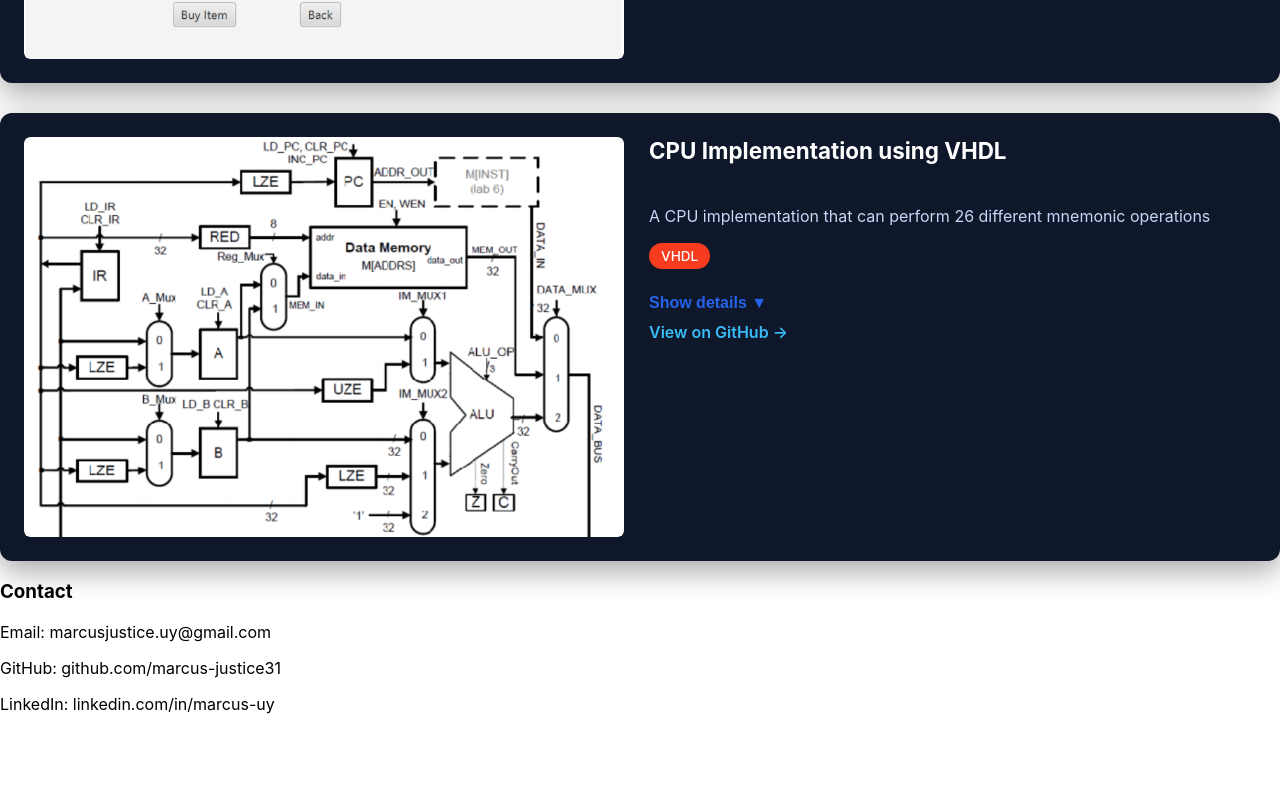
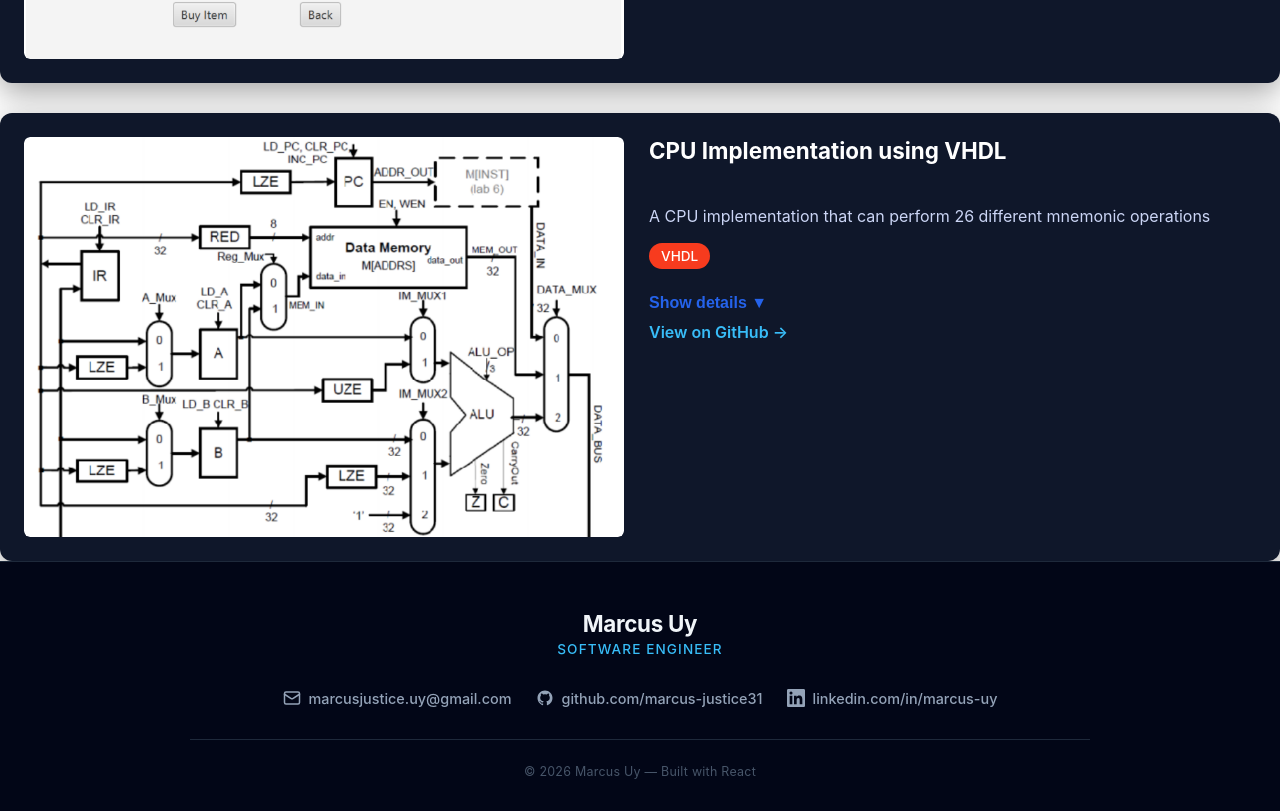
Before and after one commit to marcus-justice31/marcus-justice31.github.io, a React (Create React App) app: page / in a window 1280 px wide. Shown: the part 7790-8601 px from the top of the page. Before the commit the page ends 8520 px from the top, so only its background shows below. Built offline with nearby package versions, Linux system fonts and the light colour scheme.

Commit message:
Update Footer

```diff
--- a/src/App.js
+++ b/src/App.js
@@ -5,6 +5,7 @@
 import About from "./components/About";
 import TechFilter from "./components/TechFilter";
 import "./App.css";
+import Footer from "./components/Footer";
 
 function App() {
   const [activeTags, setActiveTags] = useState([]);
@@ -47,10 +48,7 @@
 
       {/* Contact */}
       <section>
-        <h3>Contact</h3>
-        <p>Email: marcusjustice.uy@gmail.com</p>
-        <p>GitHub: github.com/marcus-justice31</p>
-        <p>LinkedIn: linkedin.com/in/marcus-uy</p>
+        <Footer />
       </section>
     </div>
   );
--- /dev/null
+++ b/src/components/Footer.js
@@ -0,0 +1,59 @@
+import "../styles/Footer.css";
+
+const Footer = () => {
+  const year = new Date().getFullYear();
+
+  return (
+    <footer className="footer">
+      <div className="footer-inner">
+        <div className="footer-brand">
+          <span className="footer-name">Marcus Uy</span>
+          <span className="footer-role">Software Engineer</span>
+        </div>
+
+        <div className="footer-links">
+          <a
+            href="mailto:marcusjustice.uy@gmail.com"
+            className="footer-link"
+          >
+            <svg xmlns="http://www.w3.org/2000/svg" viewBox="0 0 24 24" fill="none" stroke="currentColor" strokeWidth="2" strokeLinecap="round" strokeLinejoin="round">
+              <rect x="2" y="4" width="20" height="16" rx="2"/>
+              <path d="m22 7-8.97 5.7a1.94 1.94 0 0 1-2.06 0L2 7"/>
+            </svg>
+            marcusjustice.uy@gmail.com
+          </a>
+
+          <a
+            href="https://github.com/marcus-justice31"
+            target="_blank"
+            rel="noopener noreferrer"
+            className="footer-link"
+          >
+            <svg xmlns="http://www.w3.org/2000/svg" viewBox="0 0 24 24" fill="currentColor">
+              <path d="M12 2C6.477 2 2 6.484 2 12.017c0 4.425 2.865 8.18 6.839 9.504.5.092.682-.217.682-.483 0-.237-.008-.868-.013-1.703-2.782.605-3.369-1.343-3.369-1.343-.454-1.158-1.11-1.466-1.11-1.466-.908-.62.069-.608.069-.608 1.003.07 1.531 1.032 1.531 1.032.892 1.53 2.341 1.088 2.91.832.092-.647.35-1.088.636-1.338-2.22-.253-4.555-1.113-4.555-4.951 0-1.093.39-1.988 1.029-2.688-.103-.253-.446-1.272.098-2.65 0 0 .84-.27 2.75 1.026A9.564 9.564 0 0 1 12 6.844a9.59 9.59 0 0 1 2.504.337c1.909-1.296 2.747-1.027 2.747-1.027.546 1.379.202 2.398.1 2.651.64.7 1.028 1.595 1.028 2.688 0 3.848-2.339 4.695-4.566 4.943.359.309.678.92.678 1.855 0 1.338-.012 2.419-.012 2.747 0 .268.18.58.688.482A10.02 10.02 0 0 0 22 12.017C22 6.484 17.522 2 12 2z"/>
+            </svg>
+            github.com/marcus-justice31
+          </a>
+
+          <a
+            href="https://linkedin.com/in/marcus-uy"
+            target="_blank"
+            rel="noopener noreferrer"
+            className="footer-link"
+          >
+            <svg xmlns="http://www.w3.org/2000/svg" viewBox="0 0 24 24" fill="currentColor">
+              <path d="M20.447 20.452h-3.554v-5.569c0-1.328-.027-3.037-1.852-3.037-1.853 0-2.136 1.445-2.136 2.939v5.667H9.351V9h3.414v1.561h.046c.477-.9 1.637-1.85 3.37-1.85 3.601 0 4.267 2.37 4.267 5.455v6.286zM5.337 7.433a2.062 2.062 0 0 1-2.063-2.065 2.064 2.064 0 1 1 2.063 2.065zm1.782 13.019H3.555V9h3.564v11.452zM22.225 0H1.771C.792 0 0 .774 0 1.729v20.542C0 23.227.792 24 1.771 24h20.451C23.2 24 24 23.227 24 22.271V1.729C24 .774 23.2 0 22.222 0h.003z"/>
+            </svg>
+            linkedin.com/in/marcus-uy
+          </a>
+        </div>
+
+        <div className="footer-bottom">
+          <span>© {year} Marcus Uy — Built with React</span>
+        </div>
+      </div>
+    </footer>
+  );
+};
+
+export default Footer;
--- /dev/null
+++ b/src/styles/Footer.css
@@ -0,0 +1,93 @@
+.footer {
+  background: #020617;
+  border-top: 1px solid #1e293b;
+  padding: 48px 20px 32px;
+  color: #94a3b8;
+}
+
+.footer-inner {
+  max-width: 900px;
+  margin: 0 auto;
+  display: flex;
+  flex-direction: column;
+  align-items: center;
+  gap: 32px;
+}
+
+/* Brand block */
+.footer-brand {
+  display: flex;
+  flex-direction: column;
+  align-items: center;
+  gap: 4px;
+}
+
+.footer-name {
+  font-size: 1.4rem;
+  font-weight: 700;
+  color: #f1f5f9;
+  letter-spacing: -0.3px;
+}
+
+.footer-role {
+  font-size: 0.85rem;
+  color: #38bdf8;
+  letter-spacing: 0.08em;
+  text-transform: uppercase;
+  font-weight: 500;
+}
+
+/* Links row */
+.footer-links {
+  display: flex;
+  flex-wrap: wrap;
+  justify-content: center;
+  gap: 24px;
+}
+
+.footer-link {
+  display: flex;
+  align-items: center;
+  gap: 8px;
+  color: #94a3b8;
+  text-decoration: none;
+  font-size: 0.9rem;
+  font-weight: 500;
+  transition: color 0.2s ease, transform 0.2s ease;
+}
+
+.footer-link svg {
+  width: 18px;
+  height: 18px;
+  flex-shrink: 0;
+  transition: color 0.2s ease;
+}
+
+.footer-link:hover {
+  color: #38bdf8;
+  transform: translateY(-2px);
+}
+
+/* Divider line */
+.footer-inner::before {
+  display: none;
+}
+
+/* Bottom copyright */
+.footer-bottom {
+  font-size: 0.78rem;
+  color: #475569;
+  padding-top: 24px;
+  border-top: 1px solid #1e293b;
+  width: 100%;
+  text-align: center;
+  letter-spacing: 0.02em;
+}
+
+@media (max-width: 600px) {
+  .footer-links {
+    flex-direction: column;
+    align-items: center;
+    gap: 16px;
+  }
+}
```
